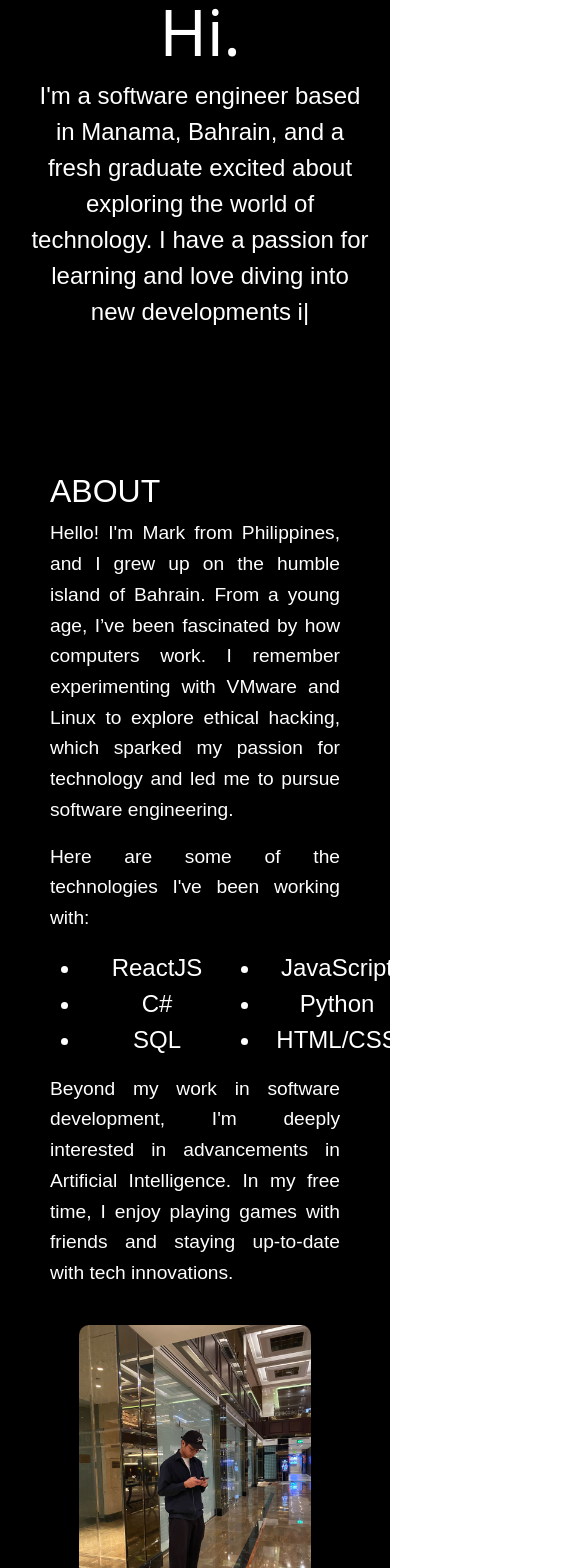
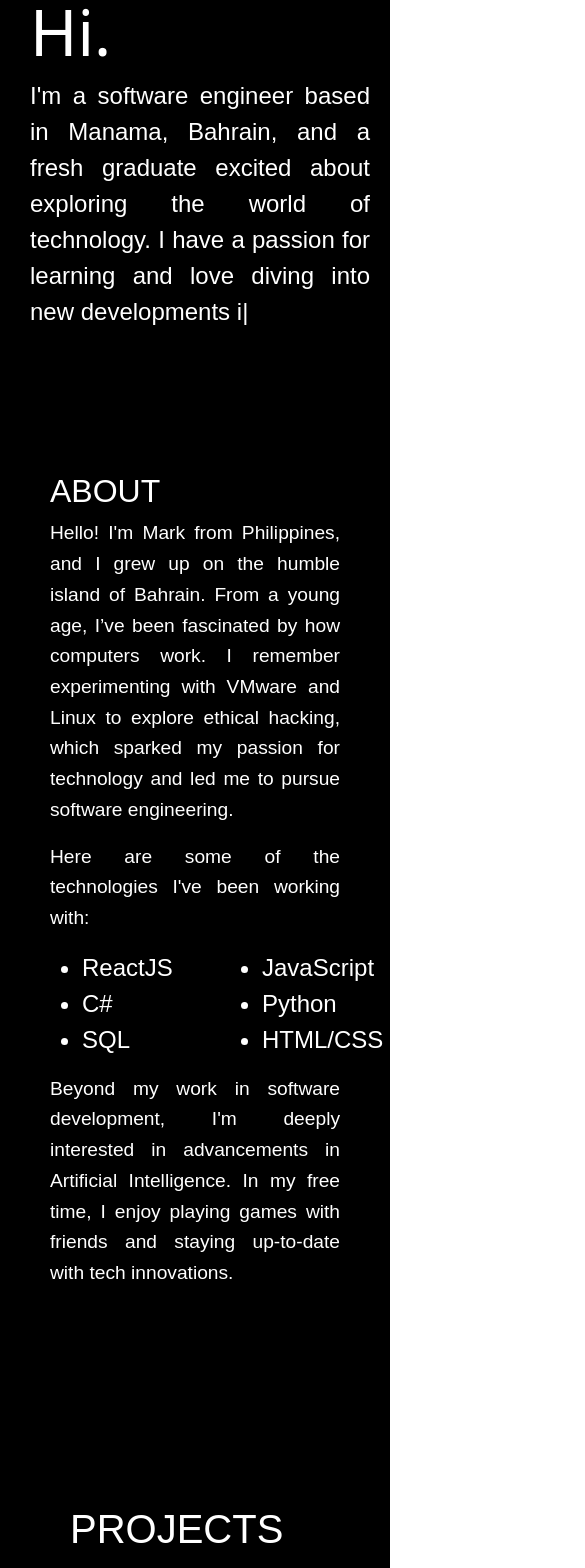
Before and after one commit to mark-trinidad/mark-trinidad.github.io, a React (Create React App) app: page / in a window 390 px wide. Shown: the part 432-2000 px from the top of the page, 585 px wide, since content can reach past the window. Built offline with nearby package versions, Linux system fonts and the light colour scheme.

Commit message:
bug fixes

```diff
--- a/src/styles/About.css
+++ b/src/styles/About.css
@@ -51,7 +51,7 @@
   .column-right-abt, .column-left-abt {
       width: 100%;
       padding: 10px 0;
-      text-align: center;
+      text-align: justify;
   }
 
   .column-right-abt {
@@ -70,6 +70,6 @@
   }
 
   .column-left-abt img {
-      max-width: 80%;
+      display: none;
   }
 }
--- a/src/styles/Intro.css
+++ b/src/styles/Intro.css
@@ -77,7 +77,13 @@
   }
 
   .column-left, .column-right {
-    text-align: center;
+    text-align: justify;
+  }
+
+  .typing-container {
+    overflow: visible;
+    display: flex;
+    flex-direction: column;
   }
 
   .column-left h1 {
@@ -90,6 +96,6 @@
   }
 
   .column-right p {
-    font-size: 1.2rem;
+    font-size: .5rem;
   }
 }
--- a/src/styles/Projects.css
+++ b/src/styles/Projects.css
@@ -71,3 +71,31 @@
 .MuiSvgIcon-root:hover {
   color: burlywood !important;
 }
+
+/* Media Query for screens with a maximum width of 600px */
+@media (max-width: 600px) {
+  .title-projects h1 {
+    font-size: 2.5rem; /* Adjust title font size for smaller screens */
+    margin-left: 20px; /* Adjust left margin */
+  }
+
+  .flex-container {
+    grid-template-columns: 1fr; /* Change to a single column layout */
+    padding-left: 20px; /* Reduce padding */
+    padding-top: 50px;  /* Reduce top padding */
+  }
+
+  .item {
+    font-size: 1.5rem; /* Adjust item font size */
+    padding-bottom: 5px; /* Reduce padding below item title */
+  }
+
+  .p-projects {
+    font-size: 16px; /* Adjust paragraph font size */
+    padding-right: 20px; /* Reduce padding for better fit */
+  }
+
+  .MuiSvgIcon-root {
+    font-size: 25px; /* Reduce icon size */
+  }
+}
```
